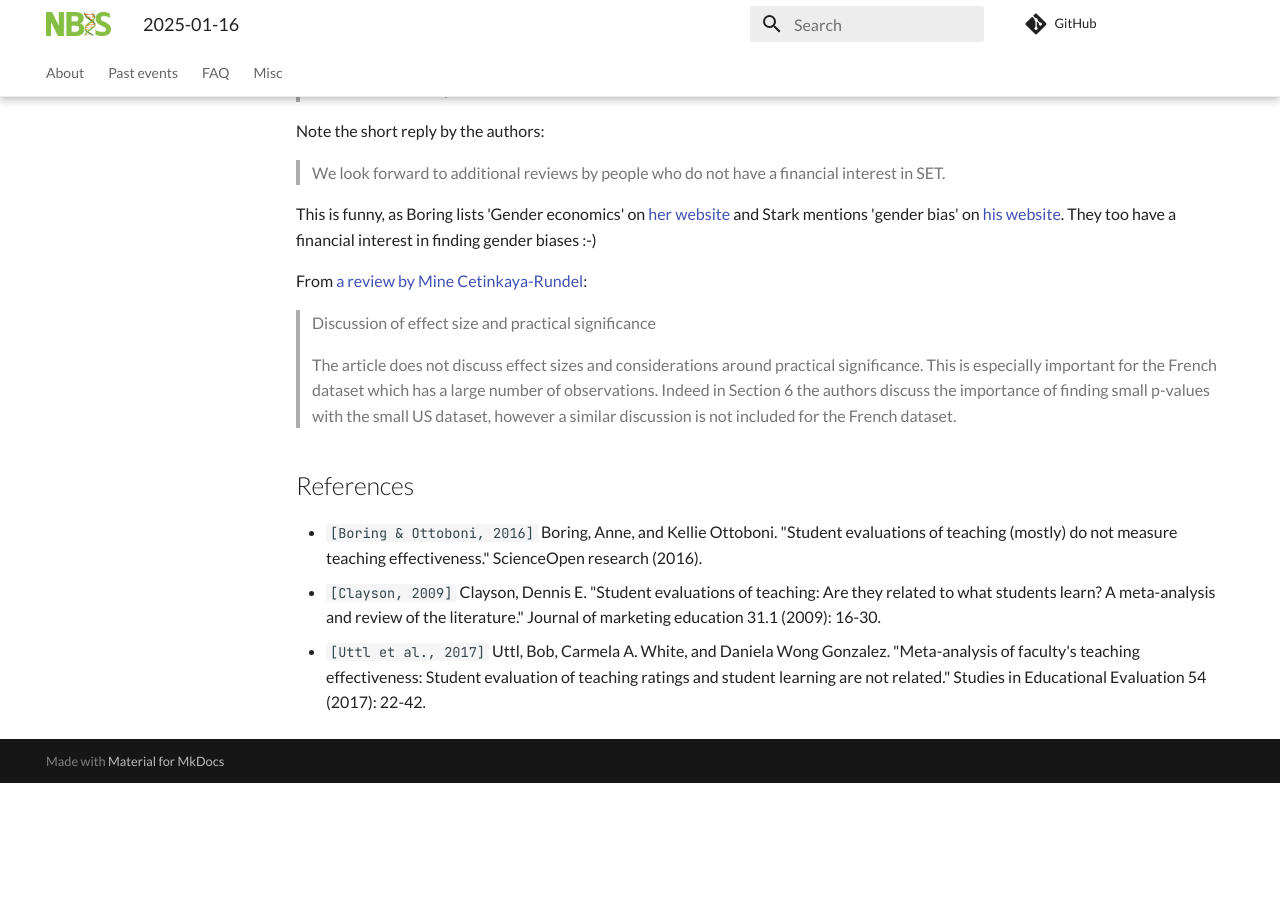
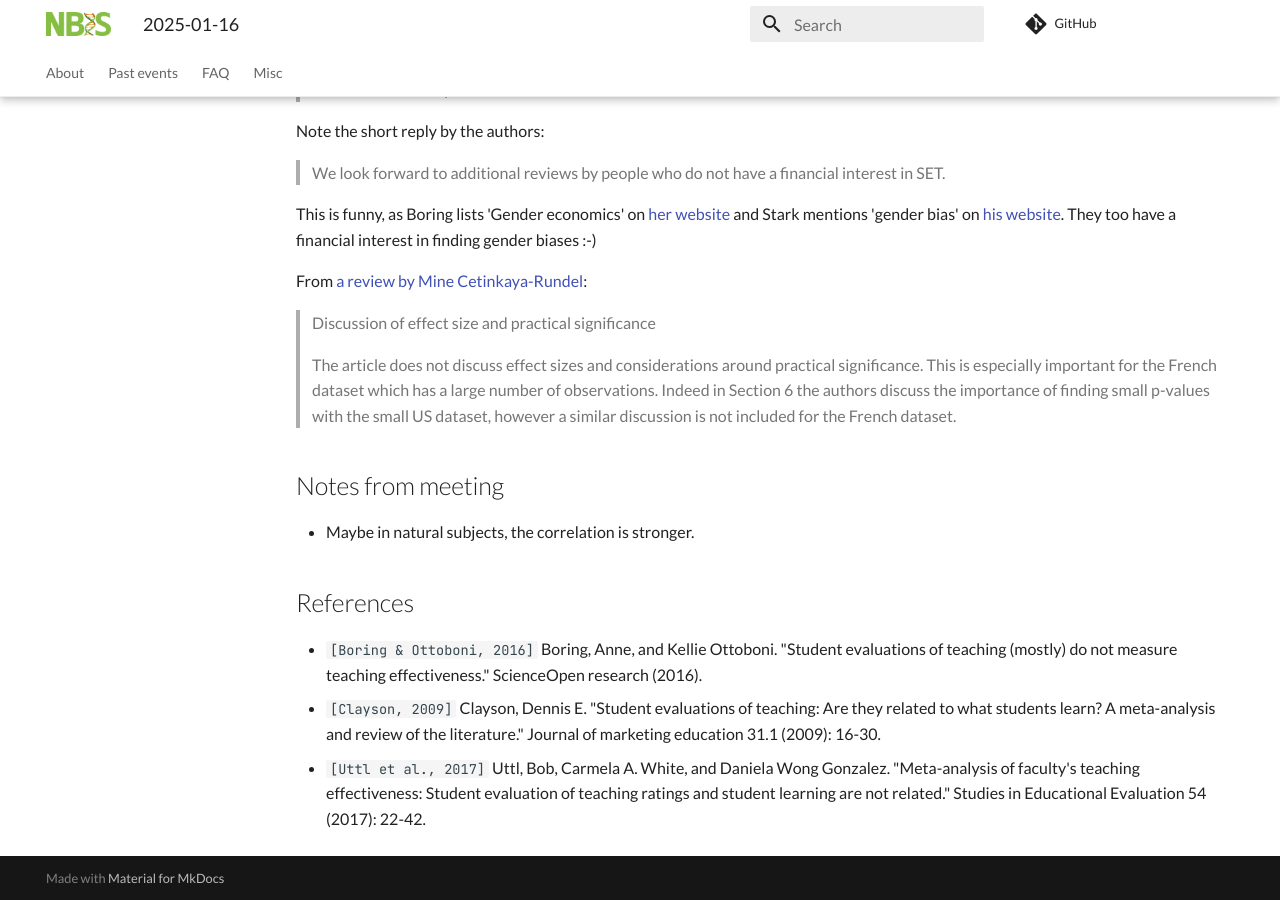
Before and after one commit to NBISweden/teaching_literature_club, an MkDocs documentation site: the page built from docs/events/20250116/README.md, in a window 1280 px wide and 900 px high, scrolled down 5339 px. Built offline with MkDocs 1.6.1 and Material for MkDocs 9.7.7, drawn with Linux system fonts in a browser that asks for light colours; comment, search, counter and statistics services are not loaded; before the commit the page ends 6122 px from its top, so only the background shows below that.

Commit message:
Update schedule

```diff
--- a/docs/events/20250116/README.md
+++ b/docs/events/20250116/README.md
@@ -263,6 +263,10 @@ From [a review by Mine Cetinkaya-Rundel](https://www.scienceopen.com/document/re
 > discuss the importance of finding small p-values with the small US dataset,
 > however a similar discussion is not included for the French dataset.
 
+## Notes from meeting
+
+- Maybe in natural subjects, the correlation is stronger.
+
 ## References
 
 - `[Boring & Ottoboni, 2016]`
```
Also changed, not shown: docs/README.md (+1 -1 lines), docs/past_events.md (+1 -0 lines).
